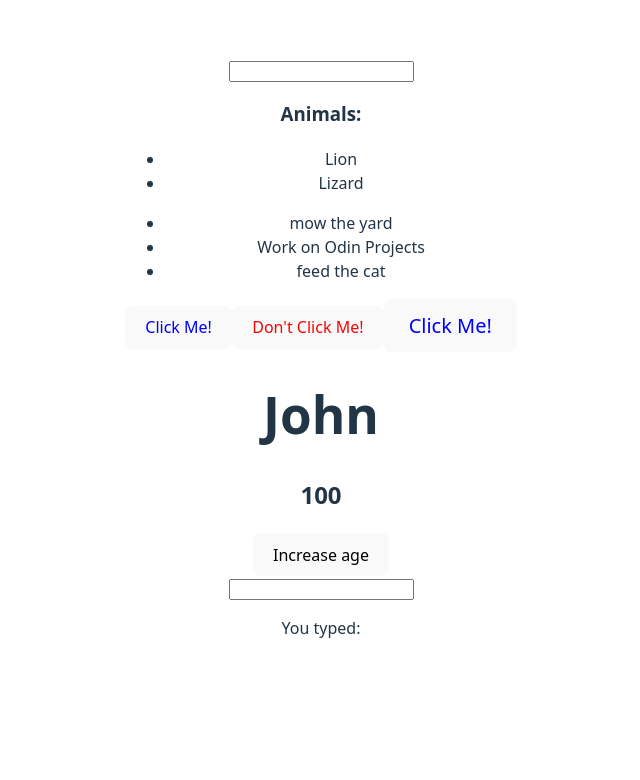
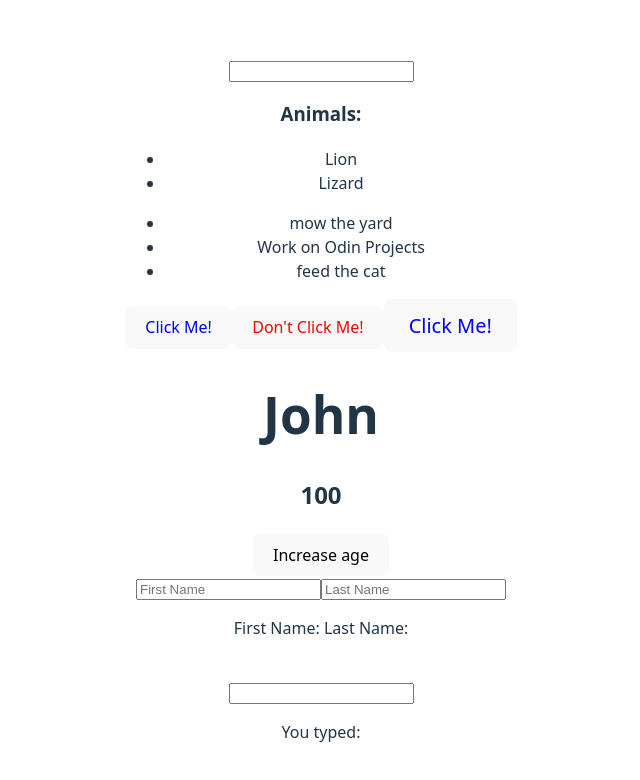
Before and after one commit to FreeFallRush/my-first-react-app, a React (Vite) app: page / in a window 1280 px wide. Shown: the part 552-1332 px from the top of the page, without its empty margins (319-959 px from the left). Before the commit the page ends 1240 px from the top, so only its background shows below. Built offline with nearby package versions, Linux system fonts and the light colour scheme.

Commit message:
Modified Person.jsx

```diff
--- a/src/Person.jsx
+++ b/src/Person.jsx
@@ -2,6 +2,8 @@ import { useState } from "react";
 
 function Person() {
   const [person, setPerson] = useState({ name: "John", age: 100 });
+  const [firstName, setFirstName] = useState("");
+  const [lastName, setLastName] = useState("");
 
   const handleIncreaseAge = () => {
     //BAD PRACTICE - won't work like this
@@ -23,6 +25,22 @@ function Person() {
       <h1>{person.name}</h1>
       <h2>{person.age}</h2>
       <button onClick={handleIncreaseAge}>Increase age</button>
+      <br />
+      <input
+        type="text"
+        placeholder="First Name"
+        value={firstName}
+        onChange={(e) => setFirstName(e.target.value)}
+      />
+      <input
+        type="text"
+        placeholder="Last Name"
+        value={lastName}
+        onChange={(e) => setLastName(e.target.value)}
+      />
+      <p>
+        First Name: {firstName} Last Name: {lastName}
+      </p>
     </>
   );
 }
```
